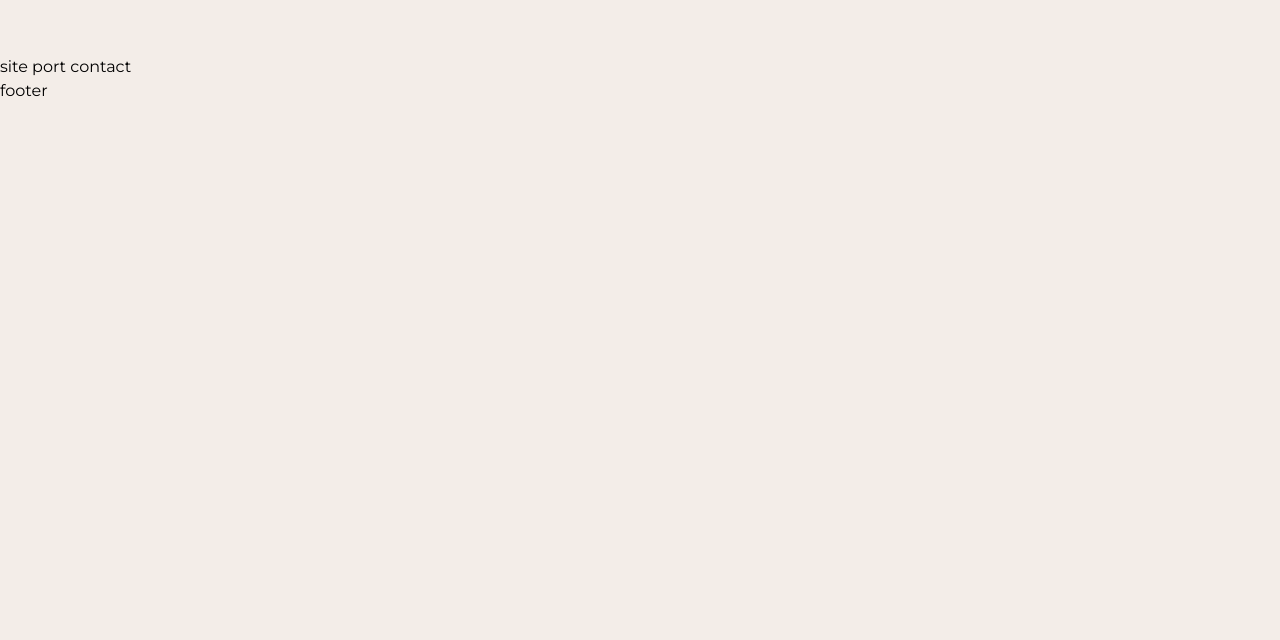
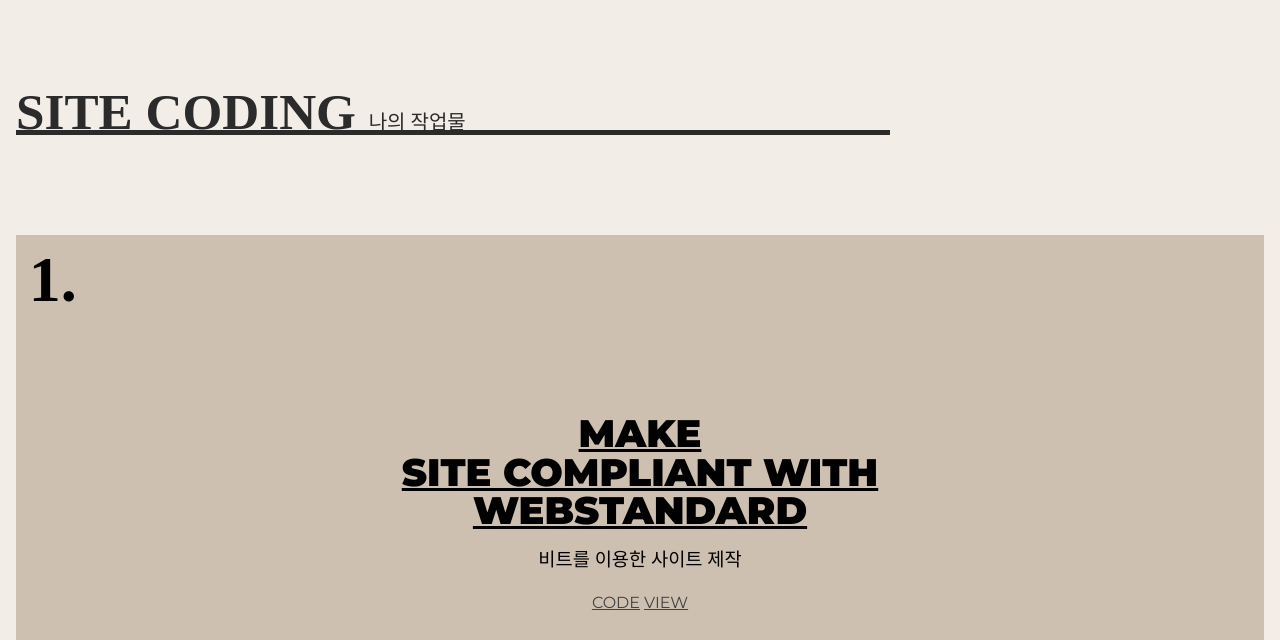
Before and after one commit to ji-sunk/port2023-vue, a Vue app: page / in a window 1280 px wide. Shown: the part 2157-2797 px from the top of the page. Before the commit the page ends 2260 px from the top, so only its background shows below. Built offline with nearby package versions, Linux system fonts and the light colour scheme; a small style sheet from the web is missing; a web font is replaced by a local one.

Commit message:
😗 사이트완료

```diff
--- a/src/components/Site.vue
+++ b/src/components/Site.vue
@@ -1,3 +1,192 @@
+<script setup>
+import { siteText } from "../constants";
+</script>
+
 <template>
-    site
+    <section id="site">
+        <div class="site__inner">
+            <h2 class="site__title">
+                Site Coding <em>나의 작업물</em>
+            </h2>
+            <div class="site__wrap">
+                <article class="site__item" v-for="(site, key) in siteText" :key="key">
+                    <span class="num">{{ key+1 }}.</span>
+                    <div class="text">
+                        <div>{{ site.text[0] }}</div>
+                        <div>{{ site.text[1] }}</div>
+                        <div>{{ site.text[2] }}</div>
+                    </div>
+                    <h3 class="title">
+                        {{ site.title }}
+                    </h3>
+                    <div class="btn">
+                        <a :href="site.code">code</a>
+                        <a :href="site.view">view</a>
+                    </div>
+                    <div class="info">
+                        <span>{{ site.info[0] }}</span>
+                        <span>{{ site.info[1] }}</span>
+                        <span>{{ site.info[2] }}</span>
+                    </div>
+                </article>
+            </div>
+        </div>
+    </section>
 </template>
+
+<style lang="scss">
+@import "@/assets/scss/mixin";
+
+.site__inner {
+    padding: 16px;
+
+    .site__title  {
+        position: sticky;
+        top: 70px;
+        left: 0;
+        width: 70%;
+        height: 5vw;
+        font-size: 4vw;
+        font-weight: 900;
+        line-height: 1.6;
+        font-family: var(--mainKor-font);
+        text-transform: uppercase;
+        color: var(--black100);
+        border-bottom: 0.4vw solid var(--black100);
+        margin-bottom: 100px;
+
+        @media (max-width: 800px){
+            width: 100%;
+            margin-bottom: 10vw;
+            font-size: 30px;
+            height: auto;
+            top: 68px;
+            z-index: 1000;
+            background-color: var(--mainBg-color);
+        }
+
+        em {
+            font-size: 1.25rem;
+            font-weight: 400;
+            line-height: 2;
+        }
+    }
+    .site__wrap {
+        .site__item {
+            height: 70vh;
+            @include flex-center;
+            flex-direction: column;
+            position: sticky;
+            left: 0;
+
+            &:nth-child(1) {
+                background-color: var(--subBg100);
+                top: 180px;
+
+                @media (max-width: 800px){
+                    top: 140px;
+                }
+            }
+            &:nth-child(2) {
+                background-color: var(--subBg200);
+                top: 200px;
+
+                @media (max-width: 800px){
+                    top: 160px;
+                }
+            }
+            &:nth-child(3) {
+                background-color: var(--subBg300);
+                top: 220px;
+
+                @media (max-width: 800px){
+                    top: 180px;
+                }
+            }
+            &:nth-child(4) {
+                background-color: var(--subBg400);
+                top: 240px;
+
+                @media (max-width: 800px){
+                    top: 200px;
+                }
+            }
+            .num {
+                font-size: 5vw;
+                line-height: 1;
+                font-weight: 900;
+                font-family: var(--mainNum-font);
+                position: absolute;
+                left: 1vw;
+                top: 1vw;
+
+                @media (max-width: 800px){
+                    font-size: 80px;
+                    left: 20px;
+                    top: 20px;
+                }
+            }
+            .text {
+                text-align: center;
+                margin-bottom: 1rem;
+
+                > div {
+                    font-size: 3vw;
+                    line-height: 1;
+                    font-weight: 900;
+                    text-transform: uppercase;
+                    text-decoration: underline;
+                    font-family: var(--mainEng-font);
+
+                    @media (max-width: 800px){
+                        font-size: 26px;
+                    }
+                }
+            }
+            .title {
+                font-family: var(--mainKor-font);
+                margin-bottom: 1rem;
+            }
+            .btn {
+                a {
+                    text-decoration: underline;
+                    text-transform: uppercase;
+                    color: var(--black200);
+                    font-size: 1rem;
+                    transition: all 0.3s;
+                    margin: 0 2px;
+
+                    &:hover {
+                        color: var(--black);
+                    }
+                }
+            }
+            .info {
+                position: absolute;
+                left: 0;
+                bottom: 3%;
+                width: 98%;
+                margin-left: 1%;
+                border-top: 1px solid var(--black);
+                border-bottom: 1px solid var(--black);
+                display: flex;
+                justify-content: space-between;
+
+                @media (max-width: 800px){
+                    flex-direction: column;
+                    width: 90%;
+                    margin-left: 5%;
+                    padding: 5px 0;
+                }
+
+                span {
+                    font-family: var(--mainKor-font);
+                    font-size: 12px;
+                    padding: 3px 0;
+                    text-transform: uppercase;
+                }
+            }
+        }
+    }
+}
+</style>
```
